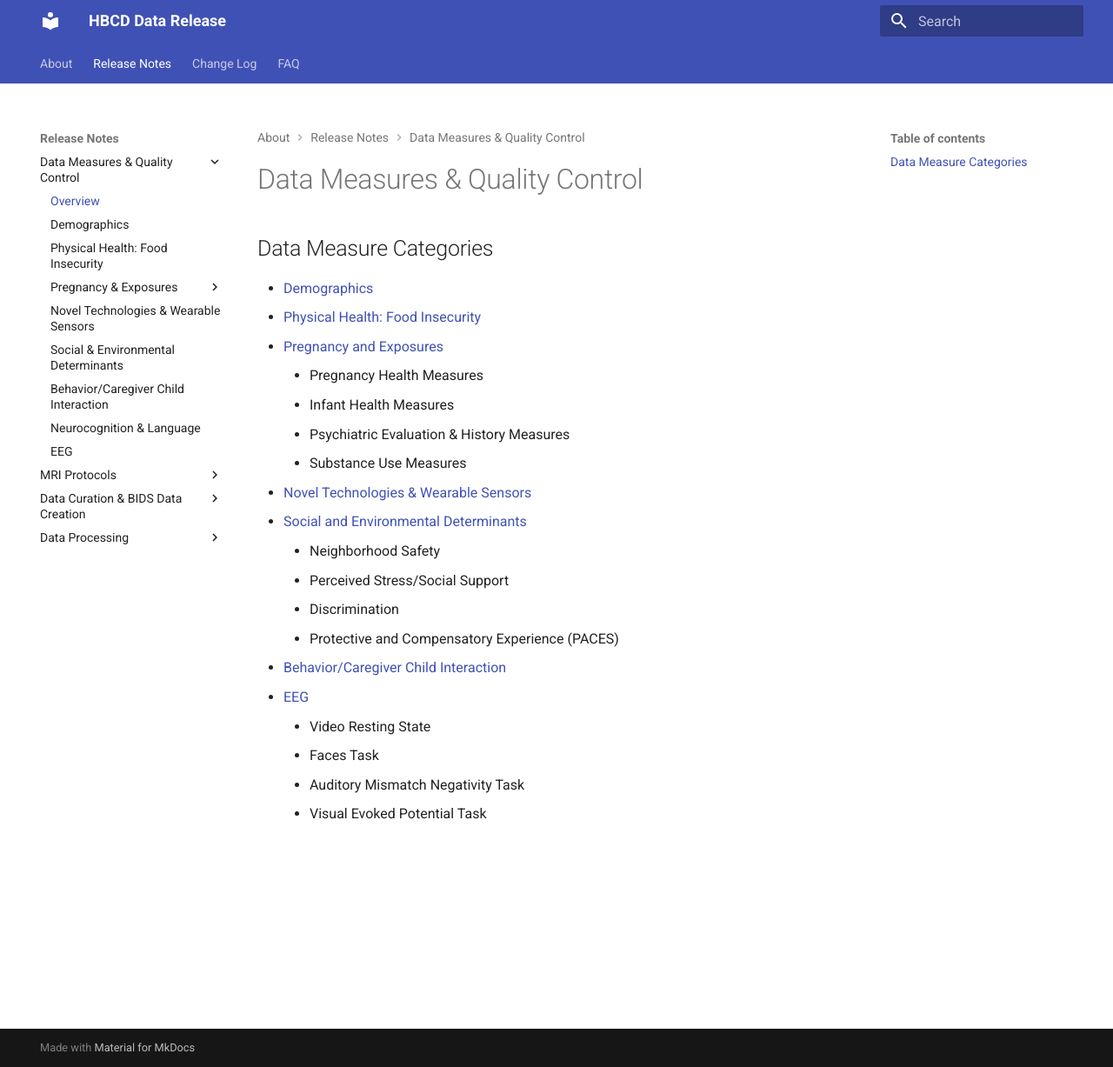
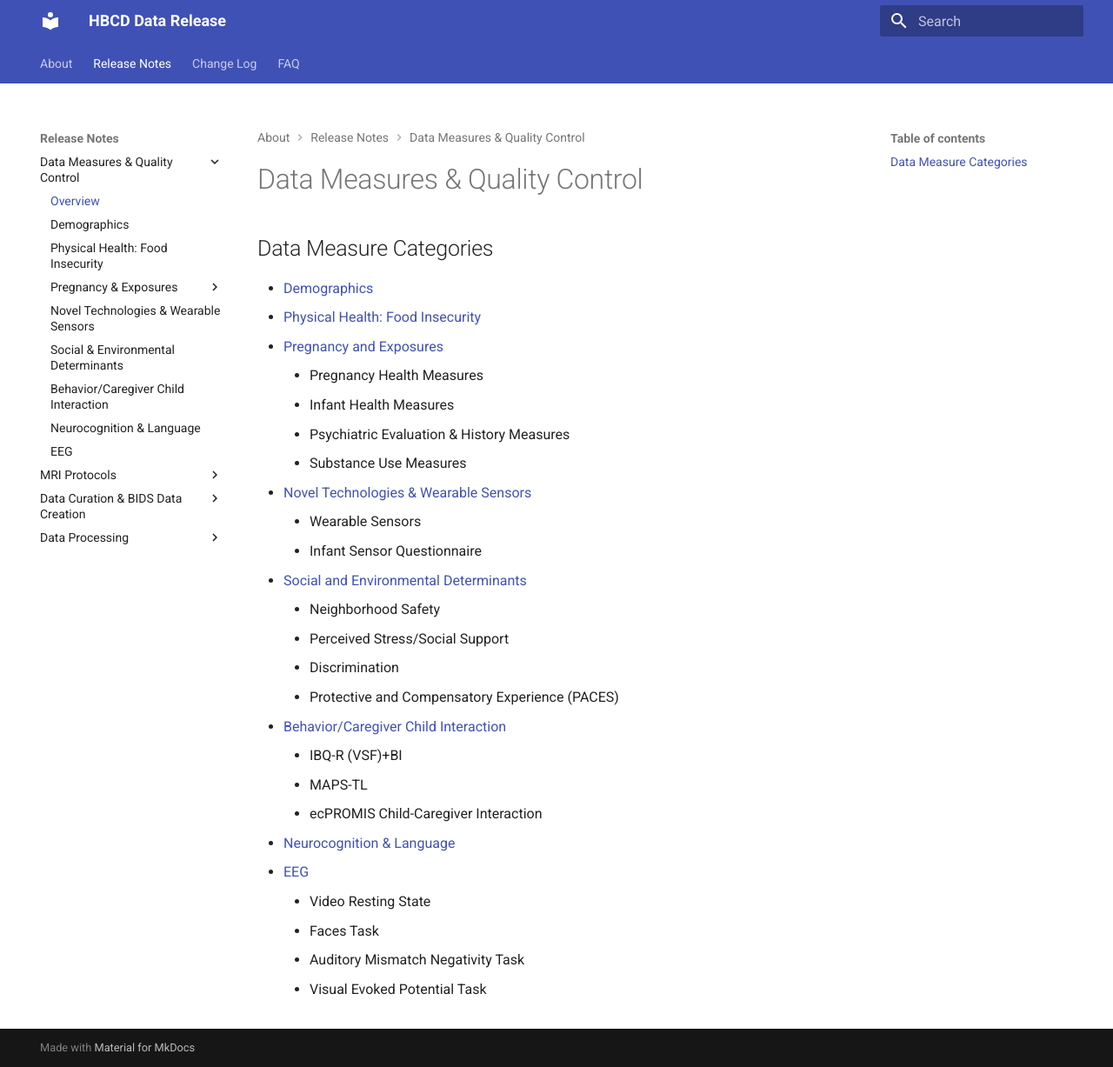
Before and after one commit to mattcieslak/hbcd-docs, an MkDocs documentation site: the page built from docs/measures/index.md, in a window 1280 px wide and 1227 px high. Shown: the whole window at 87% size. Built offline with MkDocs 1.6.1 and Material for MkDocs 9.7.7, drawn with Linux system fonts in a browser that asks for light colours.

Commit message:
added to index.md for measures

```diff
--- a/docs/measures/index.md
+++ b/docs/measures/index.md
@@ -9,12 +9,18 @@
     - Psychiatric Evaluation & History Measures
     - Substance Use Measures
 - [Novel Technologies & Wearable Sensors](sensors.md)
+    - Wearable Sensors
+    - Infant Sensor Questionnaire
 - [Social and Environmental Determinants](socenv_determinants.md)
     - Neighborhood Safety
     - Perceived Stress/Social Support
     - Discrimination
     - Protective and Compensatory Experience (PACES)
 - [Behavior/Caregiver Child Interaction](behavior.md)
+    - IBQ-R (VSF)+BI
+    - MAPS-TL
+    - ecPROMIS Child-Caregiver Interaction
+- [Neurocognition & Language](neurocog_language.md)
 - [EEG](eeg.md)
     - Video Resting State
     - Faces Task
```
